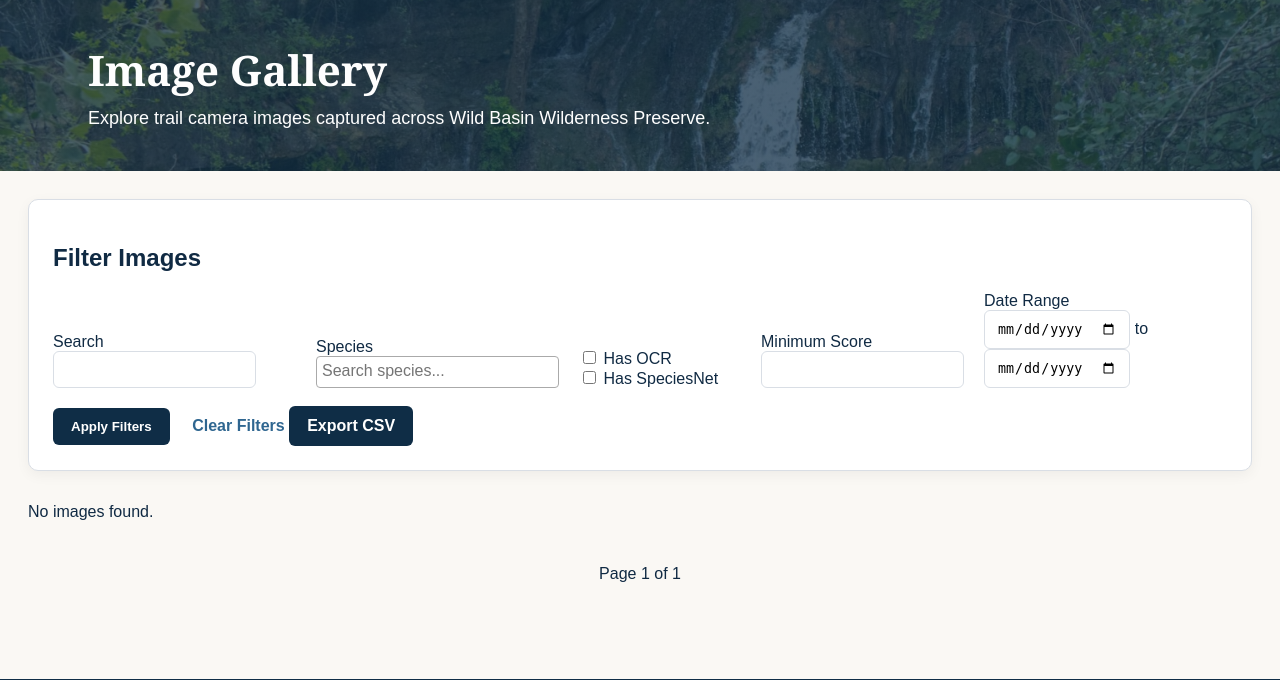
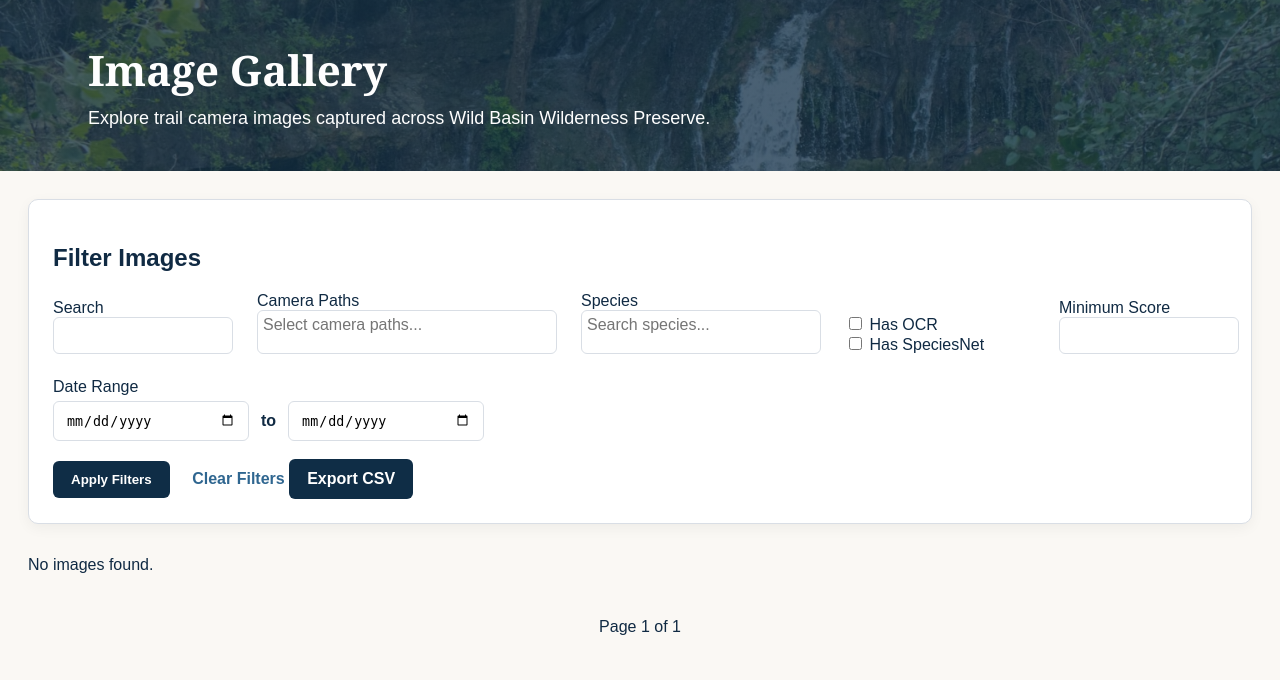
Before and after one commit to RyanEAA/django-wild-basin-app, a Django app: page / in a window 1280 px wide. Shown: the part 94-774 px from the top of the page. Run offline with Django 4.2, Linux system fonts and the light colour scheme; data that the repository does not hold is empty; some libraries are stand-ins or nearby versions.

Commit message:
added camera path filtering and auto search for paths

```diff
--- a/wildlife_viewer/images/forms.py
+++ b/wildlife_viewer/images/forms.py
@@ -256,14 +256,35 @@ class OCRUploadForm(forms.Form):
 
 class GalleryFilterForm(forms.Form):
     search = forms.CharField(required=False)
-    species = forms.CharField(required=False, widget=forms.HiddenInput())
+
+    species = forms.CharField(
+        required=False,
+        widget=forms.HiddenInput(),
+    )
+
+    path = forms.CharField(
+        required=False,
+        widget=forms.HiddenInput(),
+    )
+
     has_ocr = forms.BooleanField(required=False)
     has_speciesnet = forms.BooleanField(required=False)
-    min_score = forms.FloatField(required=False, min_value=0.0, max_value=1.0)
-    start_date = forms.DateField(required=False, widget=forms.DateInput(attrs={"type": "date"}))
-    end_date = forms.DateField(required=False, widget=forms.DateInput(attrs={"type": "date"}))
 
+    min_score = forms.FloatField(
+        required=False,
+        min_value=0.0,
+        max_value=1.0,
+    )
 
+    start_date = forms.DateField(
+        required=False,
+        widget=forms.DateInput(attrs={"type": "date"}),
+    )
+
+    end_date = forms.DateField(
+        required=False,
+        widget=forms.DateInput(attrs={"type": "date"}),
+    )
 
 class OCREditForm(forms.ModelForm):
     class Meta:
--- a/wildlife_viewer/images/static/images/css/site.css
+++ b/wildlife_viewer/images/static/images/css/site.css
@@ -130,9 +130,25 @@ body {
 
 .filter-grid {
     display: grid;
-    grid-template-columns: 1.5fr 1.5fr 1fr 1fr 1.5fr;
-    gap: 20px;
+    grid-template-columns:
+        minmax(180px, 0.8fr) minmax(300px, 1.4fr) minmax(240px, 1fr) minmax(190px, 0.8fr) minmax(180px, 0.8fr);
+    column-gap: 24px;
+    row-gap: 24px;
     align-items: end;
+}
+
+.filter-grid>div {
+    min-width: 0;
+}
+
+.search-filter input,
+.score-filter input {
+    width: 100%;
+    box-sizing: border-box;
+}
+
+.date-filter {
+    grid-column: 1 / span 2;
 }
 
 input,
@@ -515,3 +531,70 @@ button.btn-primary {
 .editable-detections-table td:first-child input {
     min-width: 160px;
 }
+
+.date-range-fields {
+    display: flex;
+    align-items: center;
+    gap: 0.75rem;
+    flex-wrap: nowrap;
+    margin-top: 0.35rem;
+}
+
+.left-date-field,
+.right-date-field {
+    display: flex;
+    align-items: center;
+    min-width: 0;
+}
+
+.left-date-field input,
+.right-date-field input {
+    width: 170px;
+    min-width: 0;
+}
+
+.date-range-separator {
+    flex-shrink: 0;
+    font-weight: 600;
+}
+
+@media (max-width: 600px) {
+    .date-range-fields {
+        flex-wrap: wrap;
+    }
+
+    .left-date-field input,
+    .right-date-field input {
+        width: 100%;
+    }
+}
+
+.filter-grid .select2-container {
+    width: 100% !important;
+}
+
+.filter-grid .select2-container--default .select2-selection--multiple {
+    min-height: 44px;
+    border: 1px solid var(--border);
+    border-radius: 6px;
+}
+
+@media (max-width: 1100px) {
+    .filter-grid {
+        grid-template-columns: repeat(2, minmax(0, 1fr));
+    }
+
+    .date-filter {
+        grid-column: 1 / -1;
+    }
+}
+
+@media (max-width: 700px) {
+    .filter-grid {
+        grid-template-columns: 1fr;
+    }
+
+    .date-filter {
+        grid-column: auto;
+    }
+}
--- a/wildlife_viewer/images/templates/images/gallery.html
+++ b/wildlife_viewer/images/templates/images/gallery.html
@@ -17,30 +17,67 @@
     <h2>Filter Images</h2>
 
     <div class="filter-grid">
-        <div>
-            <label>Search</label><br>
+        <div class="search-filter">
+            <label for="{{ form.search.id_for_label }}">Search</label><br>
             {{ form.search }}
         </div>
 
-        <div>
-            <label>Species</label><br>
-            <select id="species-select" multiple="multiple" style="width:100%;"></select>
+        <div class="path-filter">
+            <label for="path-select">Camera Paths</label><br>
+
+            <select
+                id="path-select"
+                multiple="multiple"
+                style="width: 100%;"
+            ></select>
+
+            {{ form.path }}
+
+            {% for error in form.path.errors %}
+                <div class="form-error">
+                    {{ error }}
+                </div>
+            {% endfor %}
+        </div>
+
+        <div class="species-filter">
+            <label for="species-select">Species</label><br>
+
+            <select
+                id="species-select"
+                multiple="multiple"
+                style="width: 100%;"
+            ></select>
+
             {{ form.species }}
         </div>
 
-        <div>
+        <div class="checkbox-filter">
             <label>{{ form.has_ocr }} Has OCR</label><br>
             <label>{{ form.has_speciesnet }} Has SpeciesNet</label>
         </div>
 
-        <div>
-            <label>Minimum Score</label><br>
+        <div class="score-filter">
+            <label for="{{ form.min_score.id_for_label }}">
+                Minimum Score
+            </label><br>
             {{ form.min_score }}
         </div>
 
-        <div>
-            <label>Date Range</label><br>
-            {{ form.start_date }} to {{ form.end_date }}
+        <div class="date-filter">
+            <label>Date Range</label>
+
+            <div class="date-range-fields">
+                <div class="left-date-field">
+                    {{ form.start_date }}
+                </div>
+
+                <span class="date-range-separator">to</span>
+
+                <div class="right-date-field">
+                    {{ form.end_date }}
+                </div>
+            </div>
         </div>
     </div>
 
@@ -155,26 +192,113 @@ $(document).ready(function () {
 </script>
 
 <script>
-document.addEventListener("DOMContentLoaded", function () {
-    document.querySelectorAll(".image-placeholder").forEach(function (placeholder) {
-        const fileId = placeholder.dataset.fileId;
+    $(document).ready(function () {
+        /*
+        * Species autocomplete
+        */
+        const speciesInput = $("#id_species");
+        const speciesSelect = $("#species-select");
 
-        fetch(`/ajax/cache-image/${fileId}/`)
-            .then(response => response.json())
-            .then(data => {
-                if (data.ok && data.image_url) {
-                    const img = document.createElement("img");
-                    img.src = data.image_url;
-                    placeholder.replaceWith(img);
-                } else {
-                    placeholder.textContent = "Image unavailable";
+        speciesSelect.select2({
+            placeholder: "Search species...",
+            width: "100%",
+            ajax: {
+                url: "{% url 'species_search' %}",
+                dataType: "json",
+                delay: 250,
+                data: function (params) {
+                    return {
+                        q: params.term || ""
+                    };
+                },
+                processResults: function (data) {
+                    return data;
                 }
-            })
-            .catch(() => {
-                placeholder.textContent = "Image unavailable";
-            });
+            },
+            tags: true
+        });
+
+        speciesSelect.on("change", function () {
+            speciesInput.val(
+                (speciesSelect.val() || []).join(",")
+            );
+        });
+
+        const existingSpecies = speciesInput.val();
+
+        if (existingSpecies) {
+            existingSpecies
+                .split(",")
+                .filter(Boolean)
+                .forEach(function (species) {
+                    speciesSelect.append(
+                        new Option(
+                            species,
+                            species,
+                            true,
+                            true
+                        )
+                    );
+                });
+
+            speciesSelect.trigger("change");
+        }
+
+
+        /*
+        * Path autocomplete
+        */
+        const pathInput = $("#id_path");
+        const pathSelect = $("#path-select");
+
+        pathSelect.select2({
+            placeholder: "Select camera paths...",
+            width: "100%",
+            closeOnSelect: false,
+            ajax: {
+                url: "{% url 'path_search' %}",
+                dataType: "json",
+                delay: 250,
+                data: function (params) {
+                    return {
+                        q: params.term || ""
+                    };
+                },
+                processResults: function (data) {
+                    return data;
+                }
+            }
+        });
+
+        pathSelect.on("change", function () {
+            pathInput.val(
+                (pathSelect.val() || []).join(",")
+            );
+        });
+
+        const existingPaths = pathInput.val();
+
+        if (existingPaths) {
+            existingPaths
+                .split(",")
+                .map(function (path) {
+                    return path.trim();
+                })
+                .filter(Boolean)
+                .forEach(function (path) {
+                    pathSelect.append(
+                        new Option(
+                            path,
+                            path,
+                            true,
+                            true
+                        )
+                    );
+                });
+
+            pathSelect.trigger("change");
+        }
     });
-});
 </script>
 
 {% endblock %}
--- a/wildlife_viewer/images/urls.py
+++ b/wildlife_viewer/images/urls.py
@@ -18,6 +18,7 @@ urlpatterns = [
     path("about/", views.about, name="about"),
     path("research/", views.research, name="research"),
     path("contact/", views.contact, name="contact"),
+    path("ajax/path-search/", views.path_search, name="path_search")
 
 
     ]
--- a/wildlife_viewer/images/views.py
+++ b/wildlife_viewer/images/views.py
@@ -183,6 +183,7 @@ def _build_gallery_queryset(request):
         min_score = form.cleaned_data.get("min_score")
         start_date = form.cleaned_data.get("start_date")
         end_date = form.cleaned_data.get("end_date")
+        path = form.cleaned_data.get("path")
 
         if search:
             images = images.filter(
@@ -197,6 +198,11 @@ def _build_gallery_queryset(request):
                 | Q(
                     species_result__species_detections__detection_type__icontains=search
                 )
+                | Q(path__icontains=search)
+            )
+        if path:
+            images = images.filter(
+                path__icontains=path
             )
 
         if species:
@@ -252,6 +258,36 @@ def _build_gallery_queryset(request):
 
     return form, images.distinct(), is_researcher
 
+def path_search(request):
+    query = request.GET.get("q", "").strip()
+
+    matching_paths = ImageRecord.objects.exclude(
+        path__isnull=True
+    ).exclude(
+        path=""
+    )
+
+    if query:
+        matching_paths = matching_paths.filter(
+            path__icontains=query
+        )
+
+    matching_paths = (
+        matching_paths
+        .values_list("path", flat=True)
+        .distinct()
+        .order_by("path")[:20]
+    )
+
+    return JsonResponse({
+        "results": [
+            {
+                "id": image_path,
+                "text": image_path,
+            }
+            for image_path in matching_paths
+        ]
+    })
 
 def species_search(request):
     query = request.GET.get("q", "").strip()
```
